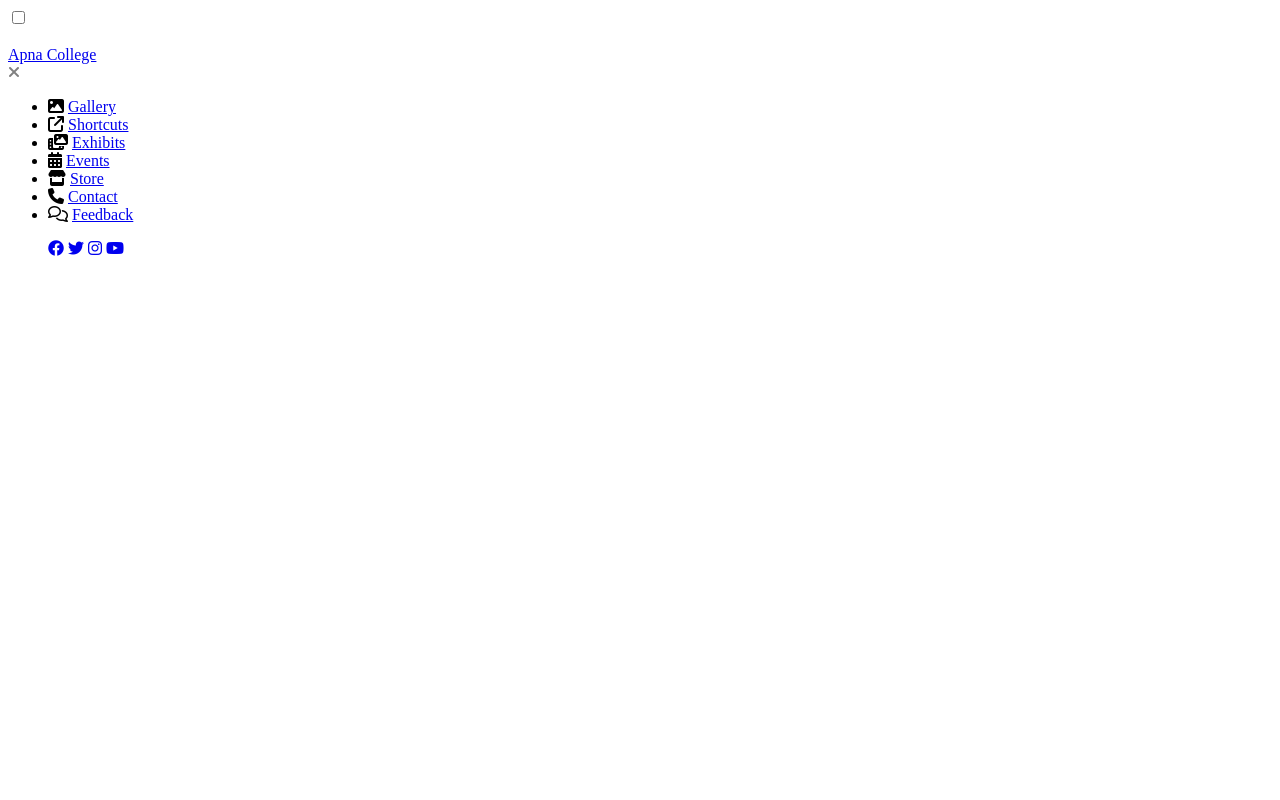
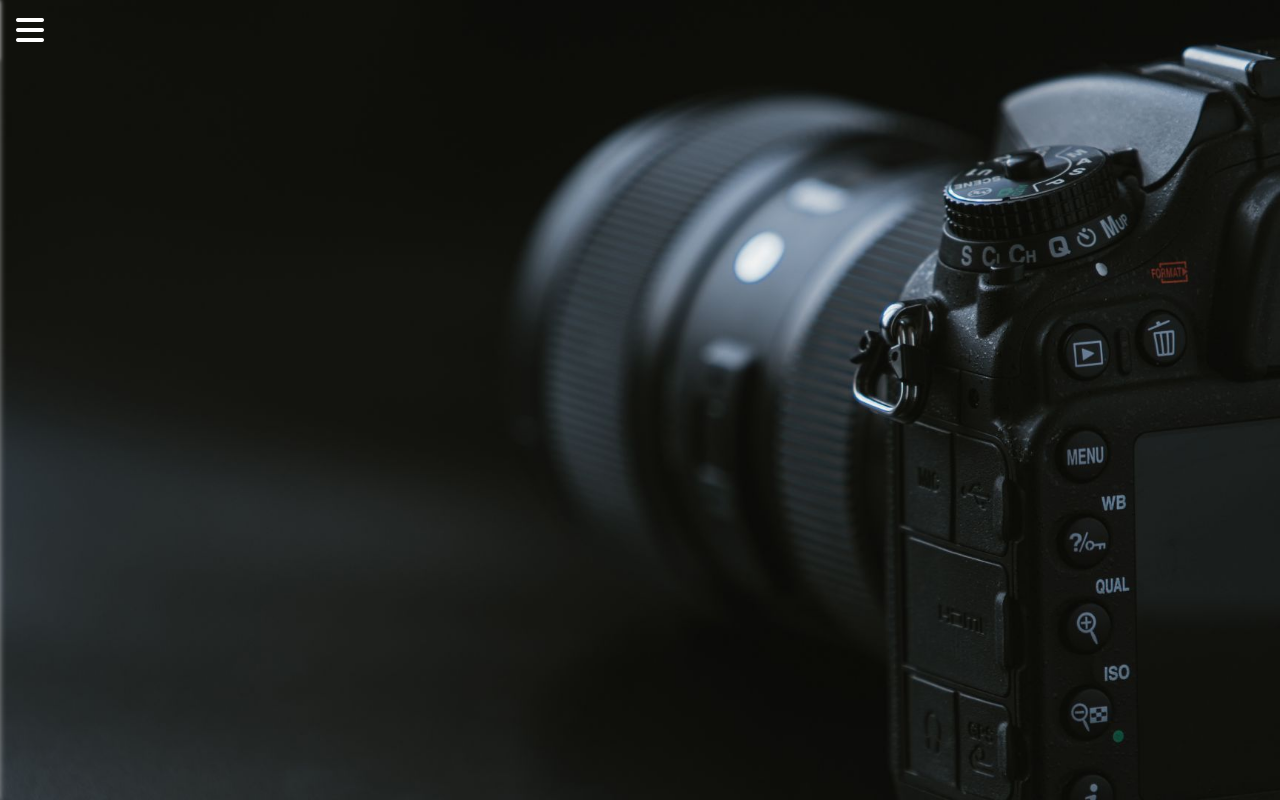
Before and after one commit to cn-gourav/YT_Sidebar_Menu, a plain HTML site: page index.html in a window 1280 px wide. Drawn offline with Linux system fonts and the light colour scheme.

Commit message:
Complete all work

```diff
--- a/index.html
+++ b/index.html
@@ -7,20 +7,15 @@
     <title>CSS Project</title>
     <link rel="preconnect" href="https://fonts.googleapis.com" />
     <link rel="preconnect" href="https://fonts.gstatic.com" crossorigin />
-    <link
-      href="https://fonts.googleapis.com/css2?family=Poppins&display=swap"
-      rel="stylesheet"
-    />
-    <link
-      rel="stylesheet"
-      href="https://cdnjs.cloudflare.com/ajax/libs/font-awesome/6.4.0/css/all.min.css"
-    />
+    <link href="https://fonts.googleapis.com/css2?family=Poppins&display=swap" rel="stylesheet"/>
+    <link rel="stylesheet" href="https://cdnjs.cloudflare.com/ajax/libs/font-awesome/6.4.0/css/all.min.css"/>
+    <link rel="stylesheet" href="style.css">
   </head>
   <body>
     <div class="main_box">
       <input type="checkbox" id="check" />
       <div class="btn_one">
-        <label for="check" style="color: white">
+        <label for="check" >
           <i class="fa-solid fa-bars"></i>
         </label>
       </div>
--- a/style.css
+++ b/style.css
@@ -0,0 +1,167 @@
+*{
+    margin: 0;
+    padding: 0;
+    box-sizing: border-box;
+    font-family: 'Poppins', sans-serif;
+}
+
+.main_box{
+    width: 100%;
+    height: 100vh;
+    background-image: url('photo.jpg');
+    background-position: top;
+    background-repeat: no-repeat;
+    background-size: cover;
+}
+
+.btn_one label i{
+    color: white;
+    font-size: 2rem;
+    font-weight: 700;
+    position: absolute;
+    left: 1rem;
+    top: 0;
+    line-height: 60px;
+    transition: all 0.3s ease;
+}
+
+
+.btn_one label i:hover {
+    font-size: 2.2rem;
+}
+
+
+
+.sidebar_menu{
+    position: fixed;
+    top: 0;
+    left: -300px;
+    width: 300px;
+    height: 100vh;
+    background-color: rgba(255, 255, 255, 0.1);
+    box-shadow: 0 0 6px rgba(255, 255, 255, 0.5);
+    transition: all 0.1s ease;
+    z-index: 99;
+}
+
+.sidebar_menu .logo{
+    position: absolute;
+    top: 0;
+    left: 0;
+    height: 60px;
+    width: 100%;
+    text-align: center;
+    cursor: pointer;
+    box-shadow: 0 0 4px rgba(255, 255, 255, 0.5);
+}
+
+.sidebar_menu .logo a{
+    text-decoration: none;
+    position: absolute;
+    left: 1rem;
+    font-size: 1.8rem;
+    font-weight: 800;
+    line-height: 60px;
+    text-align: center;
+    color: white;
+    text-transform: uppercase;
+    letter-spacing: 1px;
+}
+
+.sidebar_menu .btn_two{
+    position: absolute;
+    top: 0;
+    right: 0;
+    height: 60px;
+    width: 60px;
+    text-align: center;
+    line-height: 60px;
+}
+
+.sidebar_menu .btn_two label{
+    color: white;
+    cursor: pointer;
+    font-size: 2rem;
+    margin: 0 15px;
+}
+
+.sidebar_menu .menu{
+    position: absolute;
+    top: 60px;
+    width: 100%;
+    height: calc(100% - 60px);
+    overflow-y: auto;
+}
+
+.sidebar_menu .menu ul{
+    list-style: none;
+    padding: 0;
+    margin: 0;
+}
+
+.sidebar_menu .menu ul li{
+    position: relative;
+    cursor: pointer;
+    margin: 8px 0;
+    padding: 0 10px;
+    height: 50px;
+    display: flex;
+    align-items: center;
+    font-size: 1.2rem;
+    text-transform: uppercase;
+    letter-spacing: 1px;
+    color: white;
+    transition: all 0.3s ease;
+}
+
+.sidebar_menu .menu ul li a{
+    text-decoration: none;
+    color: inherit;
+}
+
+.sidebar_menu .menu ul li:hover{
+    background-color: rgba(255, 255, 255, 0.1);
+    border-radius: 6px;
+    padding-left: 14px;
+    padding-right: 4px;
+}
+
+.sidebar_menu .menu ul li i{
+    margin-right: 14px;
+}
+
+.sidebar_menu .social_media{
+    position: absolute;
+    bottom: 0;
+    left: 50%;
+    transform: translateX(-50%);
+    margin-bottom: 30px;
+}
+
+.sidebar_menu .social_media ul{
+    display: flex;
+    gap: 1rem;
+    list-style: none;
+    padding: 0;
+    margin: 0;
+    justify-content: center;
+    align-items: center;
+    font-size: 1.5rem;
+}
+
+.sidebar_menu .social_media ul a{
+    text-decoration: none;
+    color: white;
+}
+
+#check{
+    display: none;
+}
+
+#check:checked ~ .sidebar_menu{
+    left: 0;
+}
+
+#check:checked ~ .btn_one{
+    display: none;
+}
```
